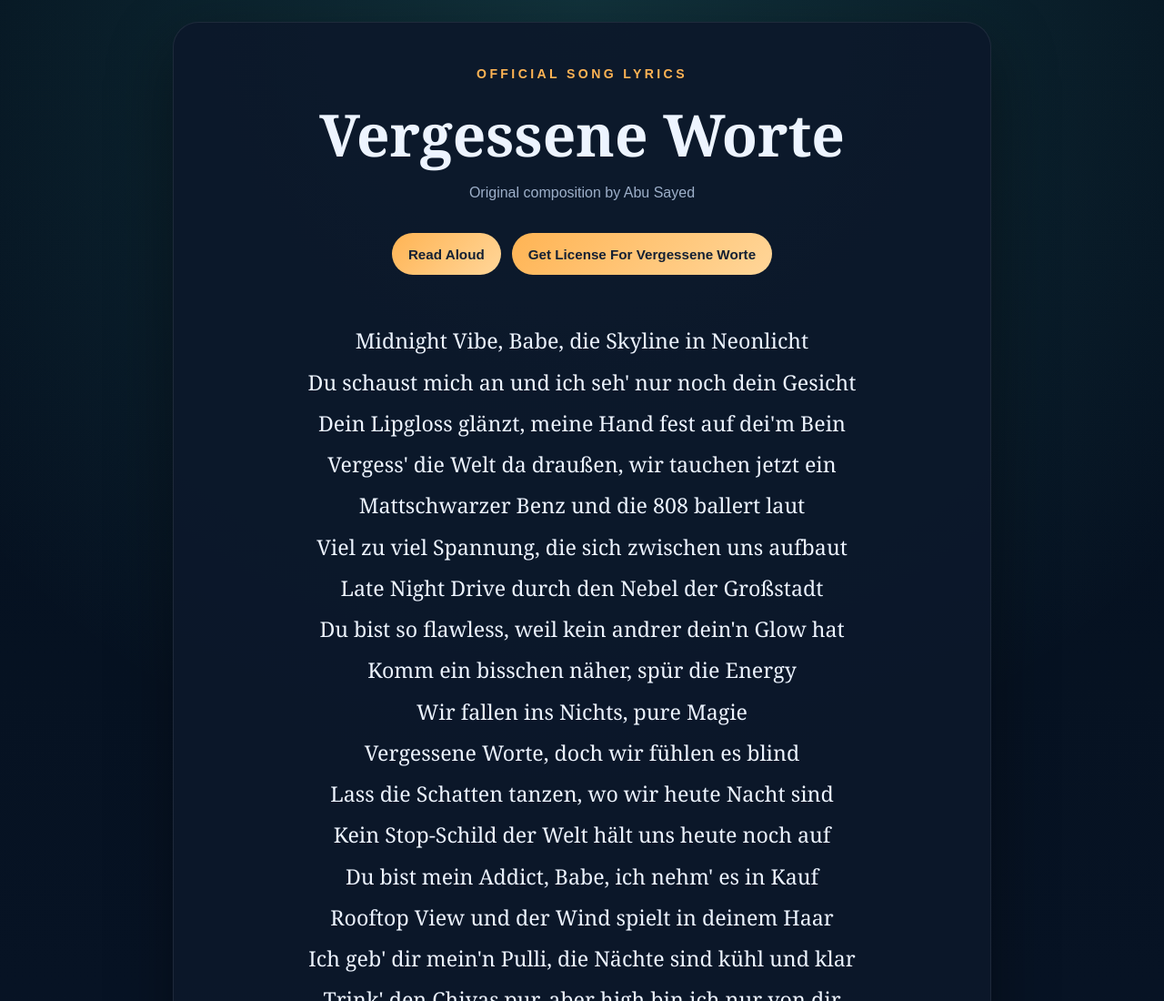
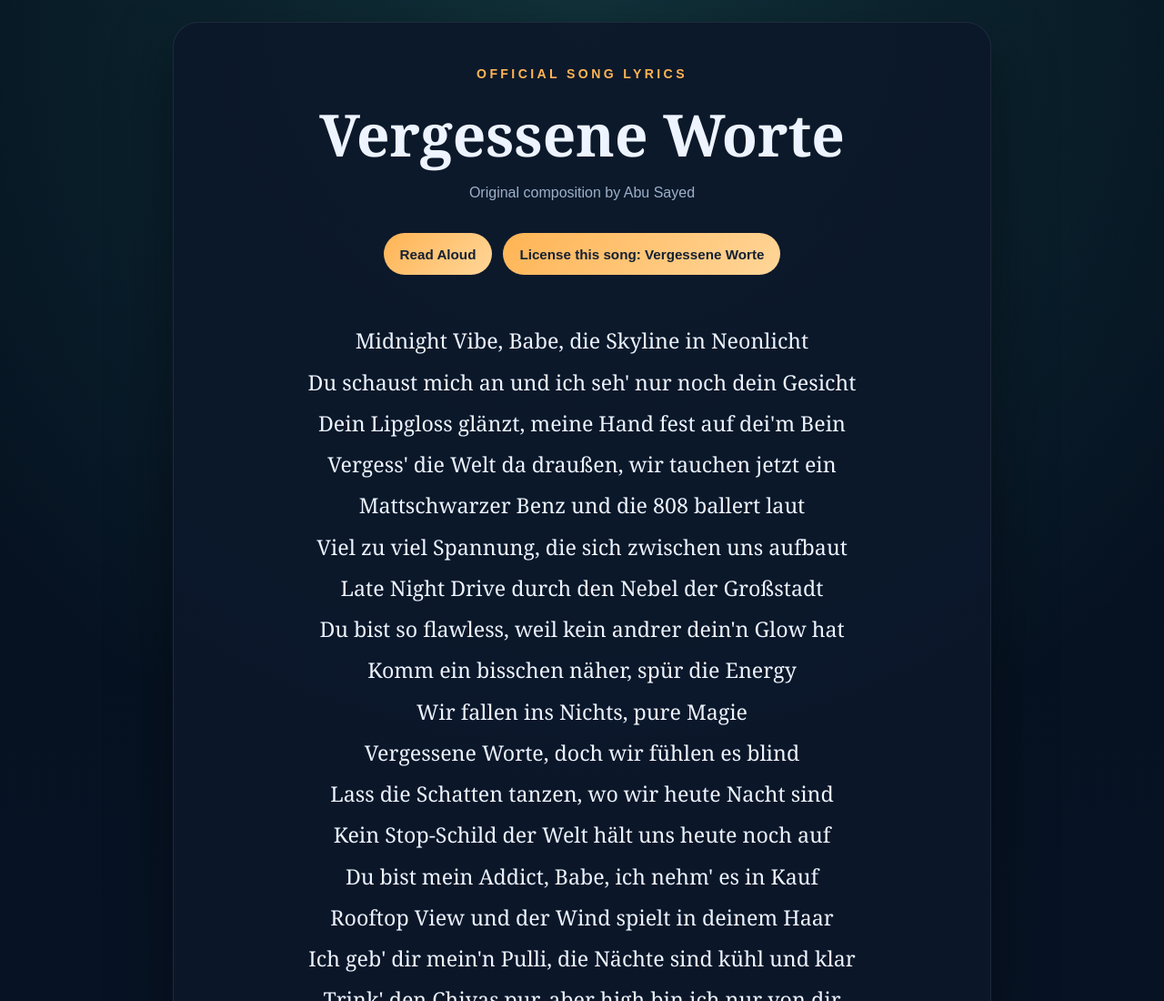
Before and after one commit to ImAbuSayed/vergessene-worte, a plain HTML site: page index.html in a window 1280 px wide. Shown: the top 1100 px of the page at 91% size. Drawn offline with Linux system fonts and the light colour scheme.

Commit message:
feat: update song assets v1 with signed GPG commit [verified]

```diff
--- a/index.html
+++ b/index.html
@@ -537,7 +537,7 @@
 
         <div class="controls">
             <button class="btn-speak" id="speakBtn" title="Read the lyrics aloud"><span id="speakText">Read Aloud</span></button>
-            <a href="https://music.abusayed.com.bd/Licensing/?https://imabusayed.github.io/vergessene-worte/" class="btn-license" title="Get licensing for this song" target="_blank">Get License For Vergessene Worte</a>
+            <a href="https://music.abusayed.com.bd/Licensing/?https://imabusayed.github.io/vergessene-worte/" class="btn-license" title="Get licensing for this song" target="_blank">License this song: Vergessene Worte</a>
 
         </div>
         <br>
```
Also changed, not shown: llms.txt, manifest.json, 1 other file.
